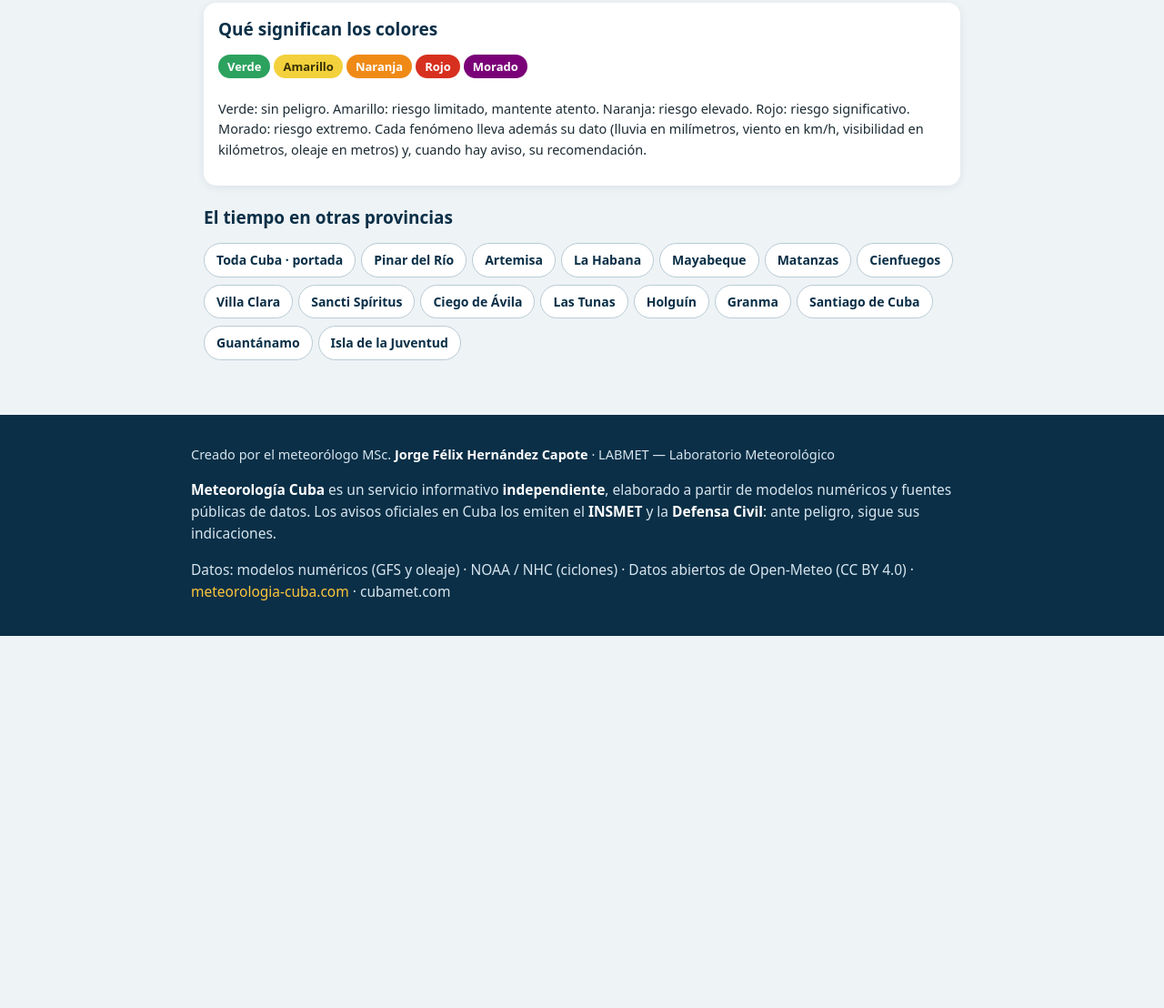
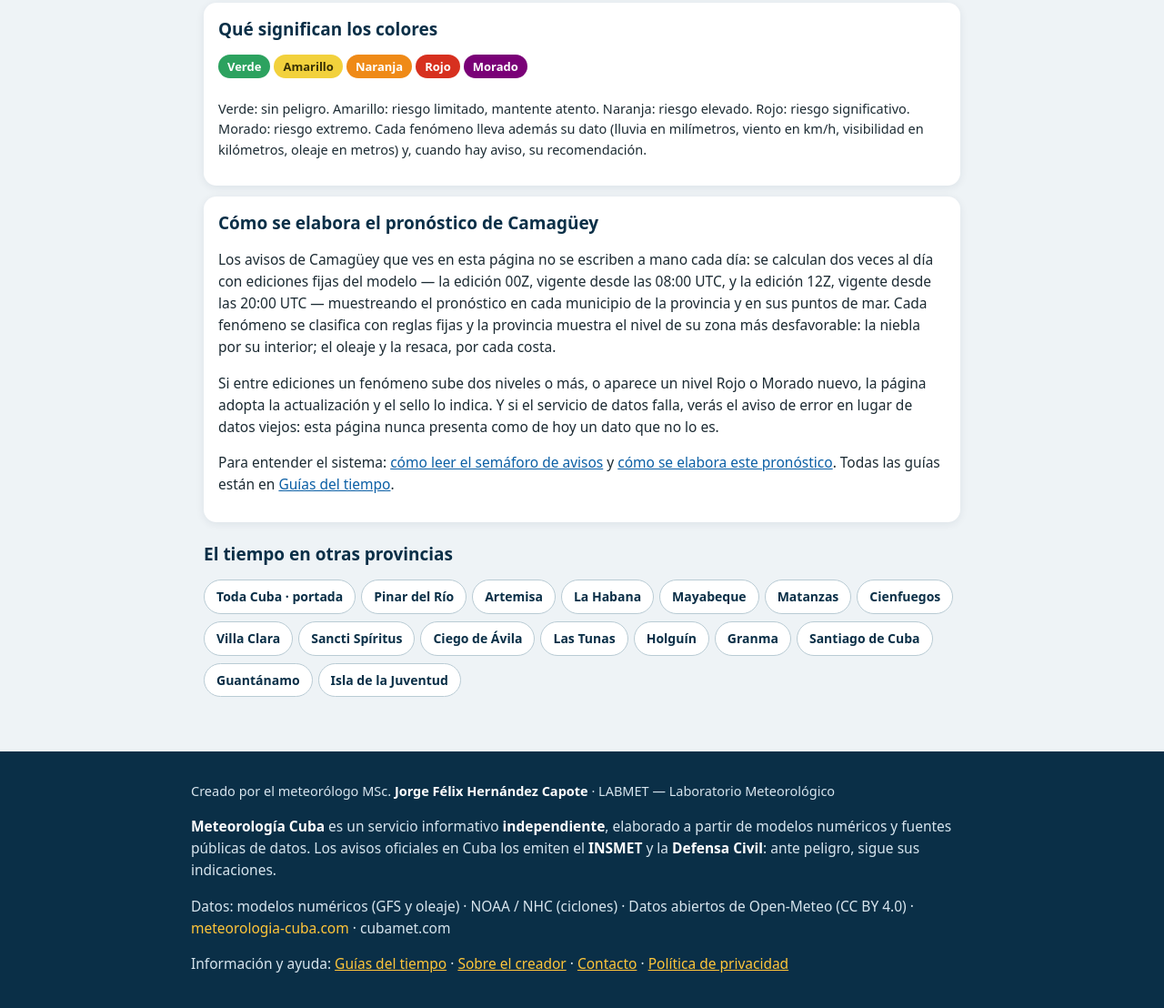
Before and after one commit to jorgehc2490-web/meteorologia-cuba, a plain HTML site: page camaguey/index.html in a window 1280 px wide. Shown: the part 1083-2191 px from the top of the page at 91% size. Before the commit the page ends 1782 px from the top, so only its background shows below. Drawn offline with Linux system fonts and the light colour scheme; no server answers.

Commit message:
AdSense: privacidad, sobre el creador, contacto y guías

```diff
--- a/camaguey/index.html
+++ b/camaguey/index.html
@@ -74,6 +74,7 @@ footer.mc .in{max-width:860px;margin:0 auto;font-size:13.5px;line-height:1.6}
 footer.mc b{color:#fff}
 footer.mc .cred{font-size:14.5px}
 .gold{color:var(--gold)}
+footer.mc a{color:#ffc63a}
 </style>
 </head>
 <body>
@@ -121,6 +122,12 @@ footer.mc .cred{font-size:14.5px}
 <p><span style="background:#2ca25f;color:#fff">Verde</span><span style="background:#f2d13c;color:#3a3205">Amarillo</span><span style="background:#ef8a17;color:#fff">Naranja</span><span style="background:#d7301f;color:#fff">Rojo</span><span style="background:#7a0177;color:#fff">Morado</span></p>
 <p style="font-size:14.5px">Verde: sin peligro. Amarillo: riesgo limitado, mantente atento. Naranja: riesgo elevado. Rojo: riesgo significativo. Morado: riesgo extremo. Cada fenómeno lleva además su dato (lluvia en milímetros, viento en km/h, visibilidad en kilómetros, oleaje en metros) y, cuando hay aviso, su recomendación.</p>
 </div>
+<div class="card">
+<h2 style="margin-top:2px">Cómo se elabora el pronóstico de Camagüey</h2>
+<p>Los avisos de Camagüey que ves en esta página no se escriben a mano cada día: se calculan dos veces al día con ediciones fijas del modelo — la edición 00Z, vigente desde las 08:00 UTC, y la edición 12Z, vigente desde las 20:00 UTC — muestreando el pronóstico en cada municipio de la provincia y en sus puntos de mar. Cada fenómeno se clasifica con reglas fijas y la provincia muestra el nivel de su zona más desfavorable: la niebla por su interior; el oleaje y la resaca, por cada costa.</p>
+<p>Si entre ediciones un fenómeno sube dos niveles o más, o aparece un nivel Rojo o Morado nuevo, la página adopta la actualización y el sello lo indica. Y si el servicio de datos falla, verás el aviso de error en lugar de datos viejos: esta página nunca presenta como de hoy un dato que no lo es.</p>
+<p>Para entender el sistema: <a href="/guias/semaforo-de-avisos" style="color:#0b5fa5">cómo leer el semáforo de avisos</a> y <a href="/guias/como-se-elabora-el-pronostico" style="color:#0b5fa5">cómo se elabora este pronóstico</a>. Todas las guías están en <a href="/guias" style="color:#0b5fa5">Guías del tiempo</a>.</p>
+</div>
 <h2>El tiempo en otras provincias</h2>
 <p class="otras"><a href="/">Toda Cuba · portada</a><a href="/pinar-del-rio">Pinar del Río</a><a href="/artemisa">Artemisa</a><a href="/la-habana">La Habana</a><a href="/mayabeque">Mayabeque</a><a href="/matanzas">Matanzas</a><a href="/cienfuegos">Cienfuegos</a><a href="/villa-clara">Villa Clara</a><a href="/sancti-spiritus">Sancti Spíritus</a><a href="/ciego-de-avila">Ciego de Ávila</a><a href="/las-tunas">Las Tunas</a><a href="/holguin">Holguín</a><a href="/granma">Granma</a><a href="/santiago-de-cuba">Santiago de Cuba</a><a href="/guantanamo">Guantánamo</a><a href="/isla-de-la-juventud">Isla de la Juventud</a></p>
 </main>
@@ -128,7 +135,7 @@ footer.mc .cred{font-size:14.5px}
 <p class="cred">Creado por el meteorólogo MSc. <b>Jorge Félix Hernández Capote</b> · LABMET — Laboratorio Meteorológico</p>
 <p><b>Meteorología Cuba</b> es un servicio informativo <b>independiente</b>, elaborado a partir de modelos numéricos y fuentes públicas de datos. Los avisos oficiales en Cuba los emiten el <b>INSMET</b> y la <b>Defensa Civil</b>: ante peligro, sigue sus indicaciones.</p>
 <p>Datos: modelos numéricos (GFS y oleaje) · NOAA / NHC (ciclones) · Datos abiertos de Open-Meteo (CC BY 4.0) · <span class="gold">meteorologia-cuba.com</span> · cubamet.com</p>
-</div></footer>
+<p>Información y ayuda: <a href="/guias">Guías del tiempo</a> · <a href="/sobre-el-creador">Sobre el creador</a> · <a href="/contacto">Contacto</a> · <a href="/privacidad">Política de privacidad</a></p></div></footer>
 <script src="/provincia-motor.js"></script>
 
 <script>
```
